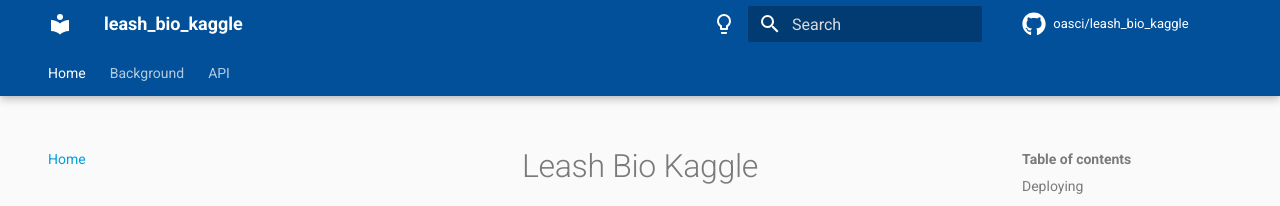
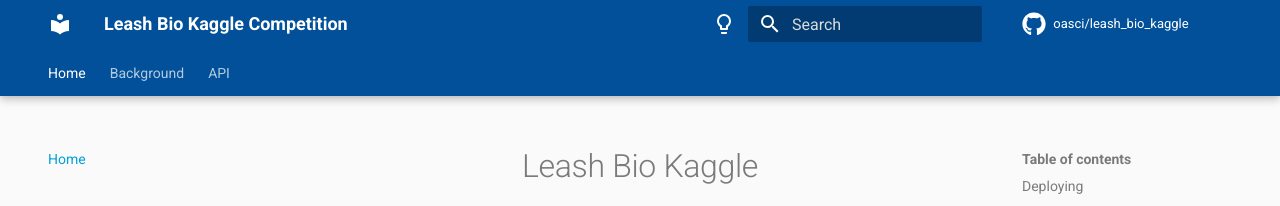
Before and after one commit to chs-club/BINDgo, an MkDocs documentation site: the page built from docs/index.md, in a window 1280 px wide. Shown: the top 206 px of the page. Built offline with MkDocs 1.6.1 and Material for MkDocs 9.7.7, drawn with Linux system fonts in a browser that asks for light colours; comment, search, counter and statistics services are not loaded.

Commit message:
Fix docs links

```diff
--- a/mkdocs.yml
+++ b/mkdocs.yml
@@ -1,11 +1,11 @@
 docs_dir: docs
 
-site_name: leash_bio_kaggle
-site_author: oasci
+site_name: Leash Bio Kaggle Competition
+site_author: OASCI
 
 # Git host
 repo_name: oasci/leash_bio_kaggle
-repo_url: https://github.com/oasci/leash_bio_kaggle
+repo_url: https://github.com/oasci/leash-bio-kaggle
 
 # https://squidfunk.github.io/mkdocs-material/
 theme:
@@ -83,7 +83,6 @@
   - css/colors.css
 
 extra_javascript:
-  - javascripts/mathjax.js
   - https://polyfill.io/v3/polyfill.min.js?features=es6
   - https://cdn.jsdelivr.net/npm/mathjax@3/es5/tex-mml-chtml.js
 
```
